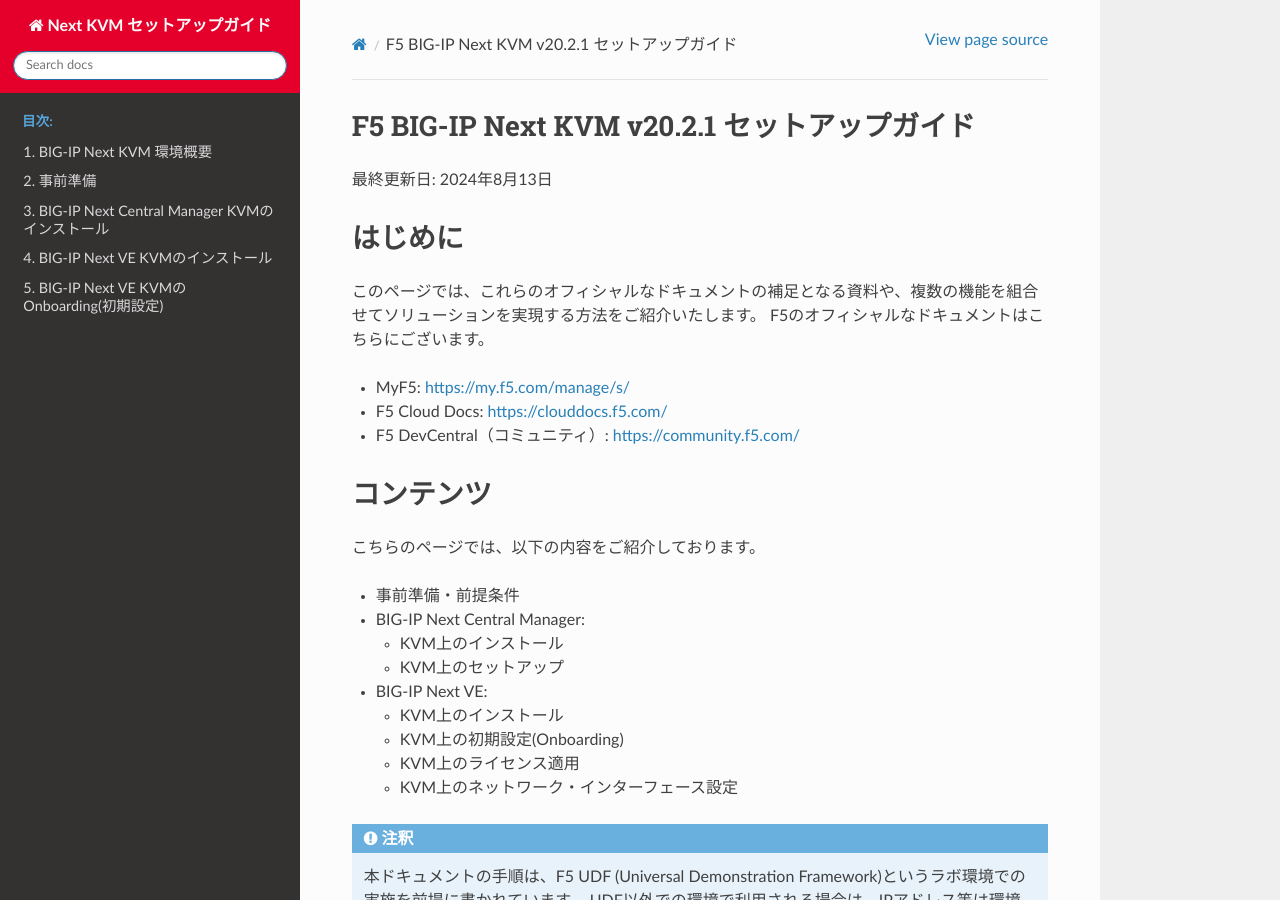
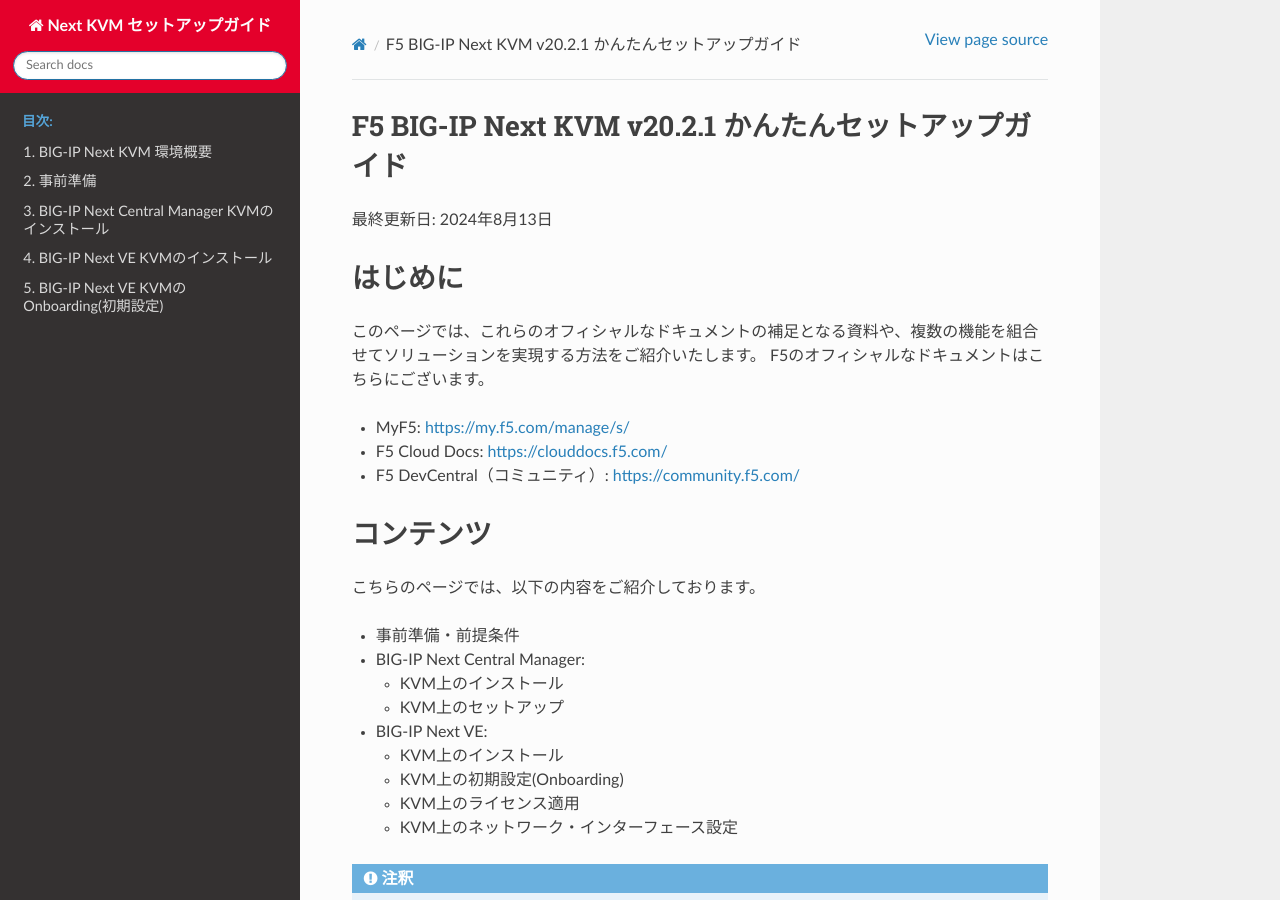
Before and after one commit to BeF5/f5j-easy-setup-next-kvm, a Sphinx documentation site: the page built from docs/index.rst, in a window 1280 px wide and 900 px high. Built offline with Sphinx 7.4.7 and the Read the Docs theme 2.0.0, drawn with Linux system fonts in a browser that asks for light colours.

Commit message:
update title

```diff
--- a/docs/index.rst
+++ b/docs/index.rst
@@ -3,7 +3,7 @@
    contain the root `toctree` directive.
 
 
-F5 BIG-IP Next KVM v20.2.1 セットアップガイド
+F5 BIG-IP Next KVM v20.2.1 かんたんセットアップガイド
 ==============================================
 最終更新日: 2024年8月13日
 
```
